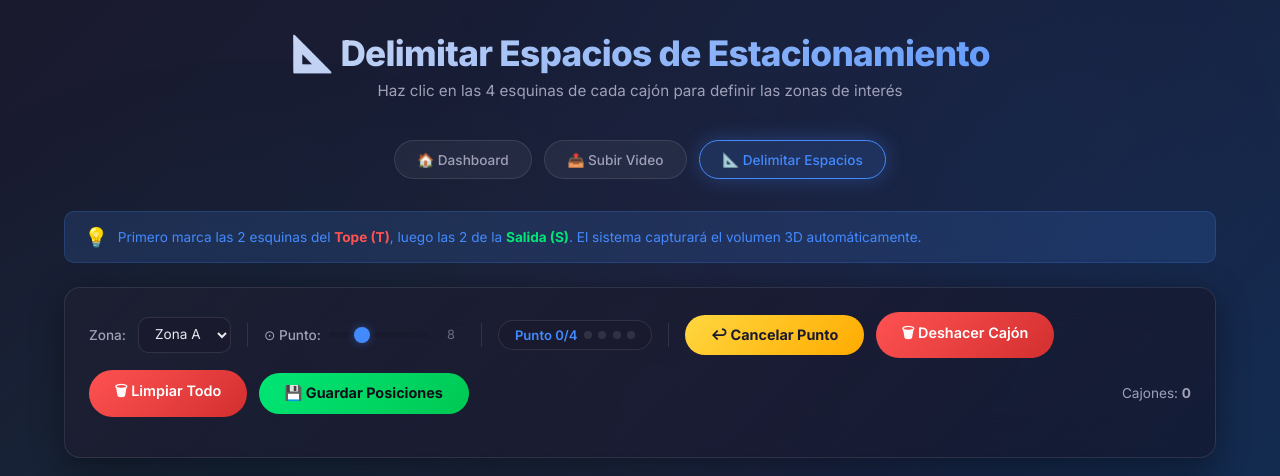
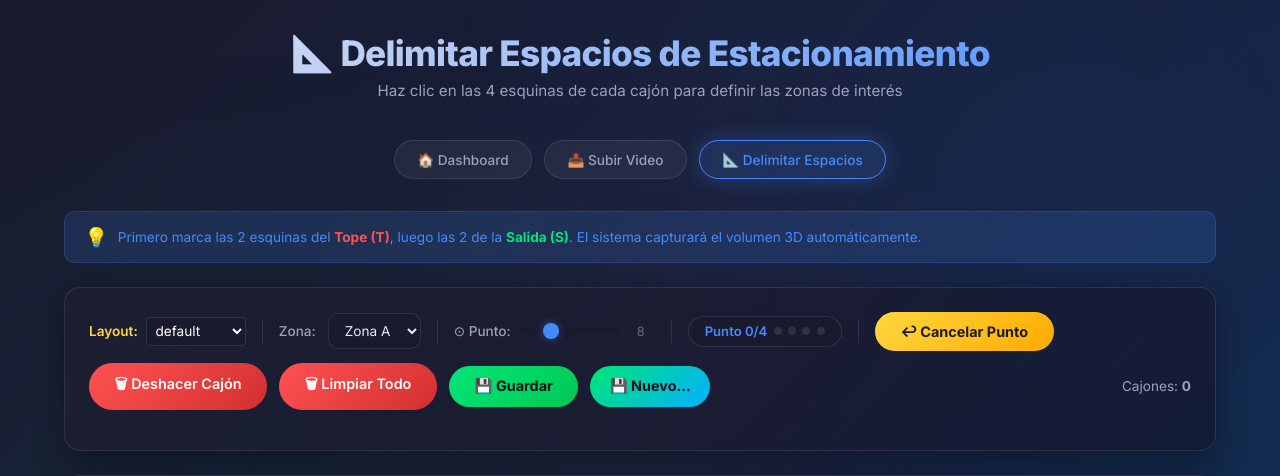
Before and after one commit to bababoings/ParkVision, a Flask app: page /space_picker in a window 1280 px wide. Shown: the top 476 px of the page. Run offline with Flask 3, Linux system fonts and the light colour scheme; data that the repository does not hold is empty.

Commit message:
Guardar diferentes coordenadas de espacios

```diff
--- /dev/null
+++ b/car_parking_mvp/active_layout.txt
@@ -0,0 +1 @@
+ZonaA_1
--- a/car_parking_mvp/main.py
+++ b/car_parking_mvp/main.py
@@ -55,10 +55,13 @@ app.config['MAX_CONTENT_LENGTH'] = 500 * 1024 * 1024  # 500 MB max upload
 
 UPLOAD_FOLDER = os.path.join(os.path.dirname(__file__), 'uploads')
 POSITIONS_FILE = os.path.join(os.path.dirname(__file__), 'carposition.pkl')
+LAYOUTS_DIR = os.path.join(os.path.dirname(__file__), 'layouts')
+ACTIVE_LAYOUT_FILE = os.path.join(os.path.dirname(__file__), 'active_layout.txt')
 MODEL_FILE = os.path.join(os.path.dirname(__file__), 'parking_mobilenetv2.h5')
 MODEL_FALLBACK = os.path.join(os.path.dirname(__file__), 'model_final.h5')
 
 os.makedirs(UPLOAD_FOLDER, exist_ok=True)
+os.makedirs(LAYOUTS_DIR, exist_ok=True)
 
 # =============================================================================
 # Global Application State
@@ -67,6 +70,7 @@ app_state = {
     "video_path": None,
     "cap": None,
     "cap_lock": threading.Lock(),
+    "active_layout": "default",
     "positions": [],          # List of {points: [[x1,y1],...,[x4,y4]], zone}
     "zones": {},              # {"Zona A": [indices...]}
     "model": None,
@@ -104,46 +108,72 @@ def load_model_lazy():
     return app_state["model"]
 
 
-def load_positions():
-    """Load positions from pickle file. Expects new format: {points, zone}."""
-    if not os.path.exists(POSITIONS_FILE):
-        app_state["positions"] = []
-        app_state["zones"] = {}
-        return
+def load_positions(layout_name=None):
+    """Load positions from Supabase or local fallback."""
+    if layout_name is None:
+        try:
+            if os.path.exists(ACTIVE_LAYOUT_FILE):
+                with open(ACTIVE_LAYOUT_FILE, "r") as f:
+                    app_state["active_layout"] = f.read().strip()
+            else:
+                app_state["active_layout"] = "default"
+        except Exception:
+            app_state["active_layout"] = "default"
+        layout_name = app_state["active_layout"]
+    else:
+        app_state["active_layout"] = layout_name
+        try:
+            with open(ACTIVE_LAYOUT_FILE, "w") as f:
+                f.write(layout_name)
+        except Exception:
+            pass
 
-    try:
-        with open(POSITIONS_FILE, 'rb') as f:
-            data = pickle.load(f)
+    positions_data = []
+    loaded_from_db = False
 
-        if isinstance(data, list) and len(data) > 0:
-            if isinstance(data[0], dict) and 'points' in data[0]:
-                # New format: {points: [[x1,y1],...,[x4,y4]], zone}
-                app_state["positions"] = data
+    if supabase:
+        try:
+            res = supabase.table('parking_layouts').select('positions').eq('name', layout_name).execute()
+            if res.data and len(res.data) > 0:
+                positions_data = res.data[0]['positions']
+                loaded_from_db = True
+                print(f"[INFO] Loaded layout '{layout_name}' from Supabase.")
             else:
-                print("[WARNING] Old format detected in .pkl. Ignoring. "
-                      "Please re-define spaces using the SpacePicker.")
-                app_state["positions"] = []
-        else:
-            app_state["positions"] = []
+                print(f"[INFO] Layout '{layout_name}' not found in Supabase.")
+        except Exception as e:
+            print(f"[ERROR] Failed to load layout from Supabase: {e}")
 
-        # Build zone index
-        zones = {}
-        for i, pos in enumerate(app_state["positions"]):
-            zone_name = pos.get("zone", "Zona A")
-            if zone_name not in zones:
-                zones[zone_name] = []
-            zones[zone_name].append(i)
-        app_state["zones"] = zones
+    if not loaded_from_db:
+        # Fallback to local pkl
+        pkl_path = os.path.join(LAYOUTS_DIR, f"{layout_name}.pkl")
+        if not os.path.exists(pkl_path) and layout_name == "default":
+            pkl_path = POSITIONS_FILE
 
-        # Initialize previous states
-        app_state["previous_states"] = [None] * len(app_state["positions"])
+        if os.path.exists(pkl_path):
+            try:
+                with open(pkl_path, 'rb') as f:
+                    data = pickle.load(f)
+                if isinstance(data, list) and len(data) > 0 and isinstance(data[0], dict):
+                    positions_data = data
+                print(f"[INFO] Loaded layout '{layout_name}' from local file.")
+            except Exception as e:
+                print(f"[ERROR] Failed to load local file: {e}")
 
-        print(f"[INFO] Loaded {len(app_state['positions'])} positions in "
-              f"{len(app_state['zones'])} zones")
-    except Exception as e:
-        print(f"[ERROR] Failed to load positions: {e}")
-        app_state["positions"] = []
-        app_state["zones"] = {}
+    app_state["positions"] = positions_data if isinstance(positions_data, list) else []
+
+    # Build zone index
+    zones = {}
+    for i, pos in enumerate(app_state["positions"]):
+        zone_name = pos.get("zone", "Zona A")
+        if zone_name not in zones:
+            zones[zone_name] = []
+        zones[zone_name].append(i)
+    app_state["zones"] = zones
+
+    # Initialize previous states
+    app_state["previous_states"] = [None] * len(app_state["positions"])
+
+    print(f"[INFO] Active config '{layout_name}' has {len(app_state['positions'])} positions in {len(app_state['zones'])} zones")
 
 
 def init_video(video_source=None):
@@ -191,69 +221,37 @@ def init_video(video_source=None):
 # =============================================================================
 # Detection Logic
 # =============================================================================
-EXTRUSION_FACTOR = 0.35  # How much to extend along vanishing vectors (0.0 = no extrusion)
 
-
-def crop_with_volume(img, points, output_size=(96, 96), extrusion_factor=EXTRUSION_FACTOR):
+def crop_with_volume(img, points, output_size=(96, 96)):
     """
-    Extract image region that captures both the ground polygon AND the
-    projected vehicle volume above it, without destructive perspective warping.
-
-    Instead of using warpPerspective (which distorts 3D objects into flat
-    pancakes), this function:
-      1. Extends the polygon's "back" points along the parking space's own
-         lateral vanishing vectors to capture the vehicle's roof/body.
-      2. Computes the axis-aligned bounding rectangle of the expanded polygon.
-      3. Extracts the raw pixels and resizes to model input size.
-
-    This approach is camera-angle agnostic: the lateral vectors naturally
-    point toward the camera's vanishing point regardless of mounting position.
-
-    Convention: P1,P2 = back/wall (tope), P3,P4 = exit (salida)
-
-    Args:
-        img: Full frame (numpy array, BGR)
-        points: List of 4 points [[x1,y1],[x2,y2],[x3,y3],[x4,y4]]
-        output_size: Output size (width, height) for the model
-        extrusion_factor: How far to extend along vanishing vectors (0.0-0.5)
-
-    Returns:
-        Resized crop of the specified size, or None on failure
+    Extract image region using the axis-aligned bounding box of the polygon,
+    extended upwards to capture the 3D volume (roof) of the vehicle.
     """
     h_img, w_img = img.shape[:2]
-    pts = np.array(points, dtype=np.float32)
+    pts = np.array(points, dtype=np.int32)
 
     if pts.shape != (4, 2):
         return None
 
-    p1, p2, p3, p4 = pts[0], pts[1], pts[2], pts[3]
+    # Get axis-aligned bounding rectangle of the 4 ground points
+    x, y, w, h = cv2.boundingRect(pts)
 
-    # Calculate lateral vanishing vectors (from exit toward back/wall)
-    # These vectors naturally point toward the camera's vanishing point
-    v_left = p1 - p4    # Left wall direction: exit(P4) -> back(P1)
-    v_right = p2 - p3   # Right wall direction: exit(P3) -> back(P2)
+    # Expand bounding box upwards for car height (25% of height)
+    # Expand slightly left/right/down (5%) to prevent tight clipping
+    pad_up = int(h * 0.25)
+    pad_side = int(w * 0.05)
+    pad_down = int(h * 0.05)
 
-    # Extend back points along their own vanishing direction
-    p1_ext = p1 + v_left * extrusion_factor
-    p2_ext = p2 + v_right * extrusion_factor
+    new_y = max(0, y - pad_up)
+    new_x = max(0, x - pad_side)
+    new_h = min(h_img - new_y, h + pad_up + pad_down)
+    new_w = min(w_img - new_x, w + pad_side * 2)
 
-    # Build expanded polygon (original exit + extended back)
-    expanded = np.array([p1_ext, p2_ext, p3, p4], dtype=np.float32)
-
-    # Get axis-aligned bounding rectangle (no warping!)
-    x, y, w, h = cv2.boundingRect(expanded.astype(np.int32))
-
-    # Clip to image boundaries
-    x = max(0, x)
-    y = max(0, y)
-    w = min(w, w_img - x)
-    h = min(h, h_img - y)
-
-    if w <= 0 or h <= 0:
+    if new_w <= 0 or new_h <= 0:
         return None
 
     # Extract raw pixels — no perspective distortion!
-    crop = img[y:y+h, x:x+w]
+    crop = img[new_y:new_y+new_h, new_x:new_x+new_w]
 
     # Resize to model input size
     resized = cv2.resize(crop, output_size, interpolation=cv2.INTER_AREA)
@@ -343,21 +341,21 @@ def check_parking_spaces(img):
         cv2.fillPoly(overlay, [pts_np], color)
         cv2.addWeighted(overlay, 0.15, img, 0.85, 0, img)
 
-        # Draw label at centroid
-        cx = int(np.mean(pts_np[:, 0]))
-        cy = int(np.mean(pts_np[:, 1]))
-        display_text = f"{label} ({confidence:.0%})"
-        font_scale = 0.45
-        text_thickness = 1
-        text_size = cv2.getTextSize(display_text, cv2.FONT_HERSHEY_SIMPLEX,
-                                    font_scale, text_thickness)[0]
-        text_x = cx - text_size[0] // 2
-        text_y = cy + text_size[1] // 2
-        cv2.rectangle(img, (text_x - 3, text_y - text_size[1] - 5),
-                      (text_x + text_size[0] + 3, text_y + 2), color, -1)
-        cv2.putText(img, display_text, (text_x, text_y - 3),
-                    cv2.FONT_HERSHEY_SIMPLEX, font_scale, text_color,
-                    text_thickness)
+        # Draw label at centroid commented out to prevent stacking/visual clutter
+        # cx = int(np.mean(pts_np[:, 0]))
+        # cy = int(np.mean(pts_np[:, 1]))
+        # display_text = f"{label} ({confidence:.0%})"
+        # font_scale = 0.45
+        # text_thickness = 1
+        # text_size = cv2.getTextSize(display_text, cv2.FONT_HERSHEY_SIMPLEX,
+        #                             font_scale, text_thickness)[0]
+        # text_x = cx - text_size[0] // 2
+        # text_y = cy + text_size[1] // 2
+        # cv2.rectangle(img, (text_x - 3, text_y - text_size[1] - 5),
+        #               (text_x + text_size[0] + 3, text_y + 2), color, -1)
+        # cv2.putText(img, display_text, (text_x, text_y - 3),
+        #             cv2.FONT_HERSHEY_SIMPLEX, font_scale, text_color,
+        #             text_thickness)
 
         # Zone aggregation (ZAM-01)
         if zone not in zone_stats:
@@ -557,12 +555,16 @@ def first_frame():
 
 @app.route('/save_positions', methods=['POST'])
 def save_positions():
-    """Guarda las posiciones definidas desde el SpacePicker (formato 4 puntos)."""
+    """Guarda las posiciones definidas desde el SpacePicker en Supabase (o local)."""
     data = request.get_json()
     if not data or 'positions' not in data:
         return jsonify(error="No se recibieron posiciones"), 400
 
     positions = data['positions']
+    layout_name = data.get('layout_name', app_state.get('active_layout', 'default'))
+
+    if not layout_name.strip():
+        layout_name = "default"
 
     # Validate: each position must have 'points' (4 items of [x,y]) and 'zone'
     for i, p in enumerate(positions):
@@ -574,15 +576,33 @@ def save_positions():
             if not isinstance(pt, list) or len(pt) != 2:
                 return jsonify(error=f"Cajón {i+1}, punto {j+1}: formato inválido"), 400
 
-    # Save to pickle
+    # Save to Supabase
+    saved_to_db = False
+    if supabase:
+        try:
+            supabase.table('parking_layouts').upsert({
+                "name": layout_name,
+                "positions": positions
+            }, on_conflict="name").execute()
+            saved_to_db = True
+        except Exception as e:
+            print(f"[ERROR] Failed to save layout '{layout_name}' to Supabase: {e}")
+
+    # Fallback/Mirror to local backup
     try:
-        with open(POSITIONS_FILE, 'wb') as f:
+        if layout_name == "default":
+            pkl_path = POSITIONS_FILE
+        else:
+            pkl_path = os.path.join(LAYOUTS_DIR, f"{layout_name}.pkl")
+        with open(pkl_path, 'wb') as f:
             pickle.dump(positions, f)
     except Exception as e:
-        return jsonify(error=f"Error al guardar: {str(e)}"), 500
+        if not saved_to_db:
+            return jsonify(error=f"Error al guardar base local: {str(e)}"), 500
 
-    # Update app state
-    load_positions()
+    # Update app state if saving to active layout
+    if layout_name == app_state.get('active_layout', 'default'):
+        load_positions(layout_name)
 
     return jsonify(success=True, count=len(positions))
 
@@ -591,6 +611,82 @@ def save_positions():
 def load_positions_route():
     """Carga las posiciones existentes como JSON."""
     return jsonify(positions=app_state["positions"])
+
+
+@app.route('/api/layouts', methods=['GET'])
+def get_layouts():
+    """Retorna la lista de layouts disponibles."""
+    layouts = []
+
+    if supabase:
+        try:
+            res = supabase.table('parking_layouts').select('name').execute()
+            if res.data:
+                layouts.extend([item['name'] for item in res.data])
+        except Exception as e:
+            print(f"[ERROR] Failed to fetch layouts from Supabase: {e}")
+
+    local_files = []
+    if os.path.exists(POSITIONS_FILE):
+        local_files.append('default')
+
+    if os.path.exists(LAYOUTS_DIR):
+        for f in os.listdir(LAYOUTS_DIR):
+            if f.endswith('.pkl'):
+                name = f[:-4]
+                if name != 'default' or 'default' not in local_files:
+                    local_files.append(name)
+
+    layouts.extend([l for l in local_files if l not in layouts])
+    if not layouts:
+        layouts = ['default']
+
+    return jsonify({
+        "layouts": list(set(layouts)),
+        "active_layout": app_state.get("active_layout", "default")
+    })
+
+@app.route('/api/layouts/active', methods=['POST'])
+def set_active_layout():
+    """Cambia el layout activo."""
+    data = request.get_json()
+    new_layout = data.get('layout')
+    if not new_layout:
+        return jsonify(error="Nombre de layout vacío"), 400
+
+    load_positions(new_layout)
+    return jsonify(success=True, active_layout=app_state["active_layout"])
+
+@app.route('/api/layouts/<layout_name>', methods=['GET'])
+def get_layout(layout_name):
+    """Obtiene las posiciones de un layout específico sin volverlo activo."""
+    positions_data = []
+    loaded = False
+
+    if supabase:
+        try:
+            res = supabase.table('parking_layouts').select('positions').eq('name', layout_name).execute()
+            if res.data and len(res.data) > 0:
+                positions_data = res.data[0]['positions']
+                loaded = True
+        except Exception as e:
+            pass
+
+    if not loaded:
+        pkl_path = os.path.join(LAYOUTS_DIR, f"{layout_name}.pkl")
+        if not os.path.exists(pkl_path) and layout_name == "default":
+            pkl_path = POSITIONS_FILE
+
+        if os.path.exists(pkl_path):
+            try:
+                with open(pkl_path, 'rb') as f:
+                    data = pickle.load(f)
+                if isinstance(data, list) and len(data) > 0 and isinstance(data[0], dict):
+                    positions_data = data
+            except:
+                pass
+
+    return jsonify(positions=positions_data)
 
 
 # =============================================================================
--- a/car_parking_mvp/templates/space_picker.html
+++ b/car_parking_mvp/templates/space_picker.html
@@ -157,6 +157,15 @@
         <div class="glass-card" style="margin-bottom: 1.5rem;">
             <div class="card-body">
                 <div class="picker-toolbar">
+                    <div style="display: flex; align-items: center; gap: 0.5rem;">
+                        <label for="layout-select" style="color: var(--accent-amber); font-weight: 600;">Layout:</label>
+                        <select id="layout-select" style="padding: 0.3rem; border-radius: 4px; border: 1px solid var(--border-glass); background: var(--bg-secondary); color: white; min-width: 100px;">
+                            <option value="default">default</option>
+                        </select>
+                    </div>
+
+                    <div class="toolbar-separator"></div>
+
                     <label for="zone-select">Zona:</label>
                     <select id="zone-select">
                         <option value="Zona A">Zona A</option>
@@ -191,7 +200,8 @@
                         Deshacer Cajón</button>
                     <button class="btn-danger-custom" id="btn-clear" title="Limpiar todos los cajones">🗑 Limpiar
                         Todo</button>
-                    <button class="btn-success-custom" id="btn-save">💾 Guardar Posiciones</button>
+                    <button class="btn-success-custom" id="btn-save">💾 Guardar</button>
+                    <button class="btn-success-custom" id="btn-save-as" style="background: linear-gradient(135deg, #00e676, #00b0ff); padding: 0.7rem 1.2rem;">💾 Nuevo...</button>
 
                     <span id="space-count-label"
                         style="margin-left: auto; color: var(--text-secondary); font-size: 0.85rem;">
@@ -263,6 +273,7 @@
         const pointSizeValue = document.getElementById('point-size-value');
         const pointProgressText = document.getElementById('point-progress-text');
         const pointProgress = document.getElementById('point-progress');
+        const layoutSelect = document.getElementById('layout-select');
 
         const ZONE_COLORS = {
             'Zona A': '#448aff',
@@ -280,6 +291,7 @@
         let mousePos = null;      // Current mouse position for preview line
         let scaleX = 1, scaleY = 1;
         let pointRadius = 8;      // Controlled by slider
+        let currentLayout = 'default';
 
         // =====================================================================
         // Load background image (first frame of video)
@@ -300,7 +312,7 @@
             scaleY = canvas.height / canvas.offsetHeight;
 
             redraw();
-            loadExistingPositions();
+            fetchLayouts();
         };
         img.onerror = () => {
             canvas.style.display = 'none';
@@ -510,25 +522,26 @@
             });
 
             // Draw volume bounding box (shows what MobileNet actually receives)
-            const EXTRUSION = 0.35;
-            const p1 = points[0], p2 = points[1], p3 = points[2], p4 = points[3];
-            // Vanishing vectors
-            const vL = [p1[0] - p4[0], p1[1] - p4[1]];
-            const vR = [p2[0] - p3[0], p2[1] - p3[1]];
-            // Extended back points
-            const p1e = [p1[0] + vL[0] * EXTRUSION, p1[1] + vL[1] * EXTRUSION];
-            const p2e = [p2[0] + vR[0] * EXTRUSION, p2[1] + vR[1] * EXTRUSION];
-            // Bounding rect of expanded polygon
-            const allX = [p1e[0], p2e[0], p3[0], p4[0]];
-            const allY = [p1e[1], p2e[1], p3[1], p4[1]];
+            const allX = points.map(p => p[0]);
+            const allY = points.map(p => p[1]);
             const bx = Math.min(...allX);
             const by = Math.min(...allY);
             const bw = Math.max(...allX) - bx;
             const bh = Math.max(...allY) - by;
+
+            const padUp = bh * 0.25;
+            const padSide = bw * 0.05;
+            const padDown = bh * 0.05;
+
+            const fX = bx - padSide;
+            const fY = by - padUp;
+            const fW = bw + padSide * 2;
+            const fH = bh + padUp + padDown;
+
             ctx.strokeStyle = '#ffd740';
             ctx.lineWidth = 1;
             ctx.setLineDash([6, 3]);
-            ctx.strokeRect(bx, by, bw, bh);
+            ctx.strokeRect(fX, fY, fW, fH);
             ctx.setLineDash([]);
 
             // Label at centroid
@@ -610,17 +623,48 @@
         }
 
         // =====================================================================
-        // Load / Save
+        // Load / Save (Layouts)
         // =====================================================================
+        function fetchLayouts() {
+            fetch('/api/layouts')
+                .then(r => r.json())
+                .then(data => {
+                    if (data.layouts) {
+                        currentLayout = data.active_layout || 'default';
+                        layoutSelect.innerHTML = data.layouts.map(l =>
+                            `<option value="${l}" ${l === currentLayout ? 'selected' : ''}>${l}</option>`
+                        ).join('');
+                        loadExistingPositions();
+                    }
+                })
+                .catch(console.error);
+        }
+
+        layoutSelect.addEventListener('change', (e) => {
+            const newLayout = e.target.value;
+            fetch('/api/layouts/active', {
+                method: 'POST',
+                headers: { 'Content-Type': 'application/json' },
+                body: JSON.stringify({ layout: newLayout })
+            }).then(() => {
+                currentLayout = newLayout;
+                currentPoints = [];
+                updatePointProgress();
+                loadExistingPositions();
+            });
+        });
+
         function loadExistingPositions() {
             fetch('/load_positions')
                 .then(r => r.json())
                 .then(data => {
-                    if (data.positions && data.positions.length > 0) {
+                    if (data.positions) {
                         positions = data.positions;
                         redraw();
                         updatePositionsTable();
-                        showAlert(`📋 Se cargaron ${positions.length} cajones existentes.`, 'info');
+                        if(positions.length > 0) {
+                            showAlert(`📋 Se cargaron ${positions.length} cajones del layout '${currentLayout}'.`, 'info');
+                        }
                     }
                 })
                 .catch(() => { });
@@ -656,9 +700,8 @@
         });
 
         // Save
-        document.getElementById('btn-save').addEventListener('click', () => {
-            if (positions.length === 0) {
-                showAlert('⚠ No hay cajones para guardar.', 'error');
+        function saveLayout(layoutName) {
+            if (positions.length === 0 && !confirm('¿Guardar layout vacío?')) {
                 return;
             }
 
@@ -670,17 +713,29 @@
             fetch('/save_positions', {
                 method: 'POST',
                 headers: { 'Content-Type': 'application/json' },
-                body: JSON.stringify({ positions: positions })
+                body: JSON.stringify({ positions: positions, layout_name: layoutName })
             })
                 .then(r => r.json())
                 .then(data => {
                     if (data.success) {
-                        showAlert(`✅ ${positions.length} cajones guardados correctamente.`, 'success');
+                        showAlert(`✅ ${positions.length} cajones guardados en '${layoutName}'.`, 'success');
+                        fetchLayouts(); // Refresh dropdown
                     } else {
                         showAlert('❌ ' + (data.error || 'Error al guardar'), 'error');
                     }
                 })
                 .catch(() => showAlert('❌ Error de conexión.', 'error'));
+        }
+
+        document.getElementById('btn-save').addEventListener('click', () => {
+            saveLayout(currentLayout);
+        });
+
+        document.getElementById('btn-save-as').addEventListener('click', () => {
+            const newName = prompt('Ingresa el nombre para el nuevo layout:');
+            if (newName && newName.trim() !== '') {
+                saveLayout(newName.trim());
+            }
         });
 
         // Keyboard shortcut: Escape cancels current point
```
Also changed, not shown: car_parking_mvp/templates/index.html (+39 -0 lines), car_parking_mvp/test.py (+7 -7 lines).
